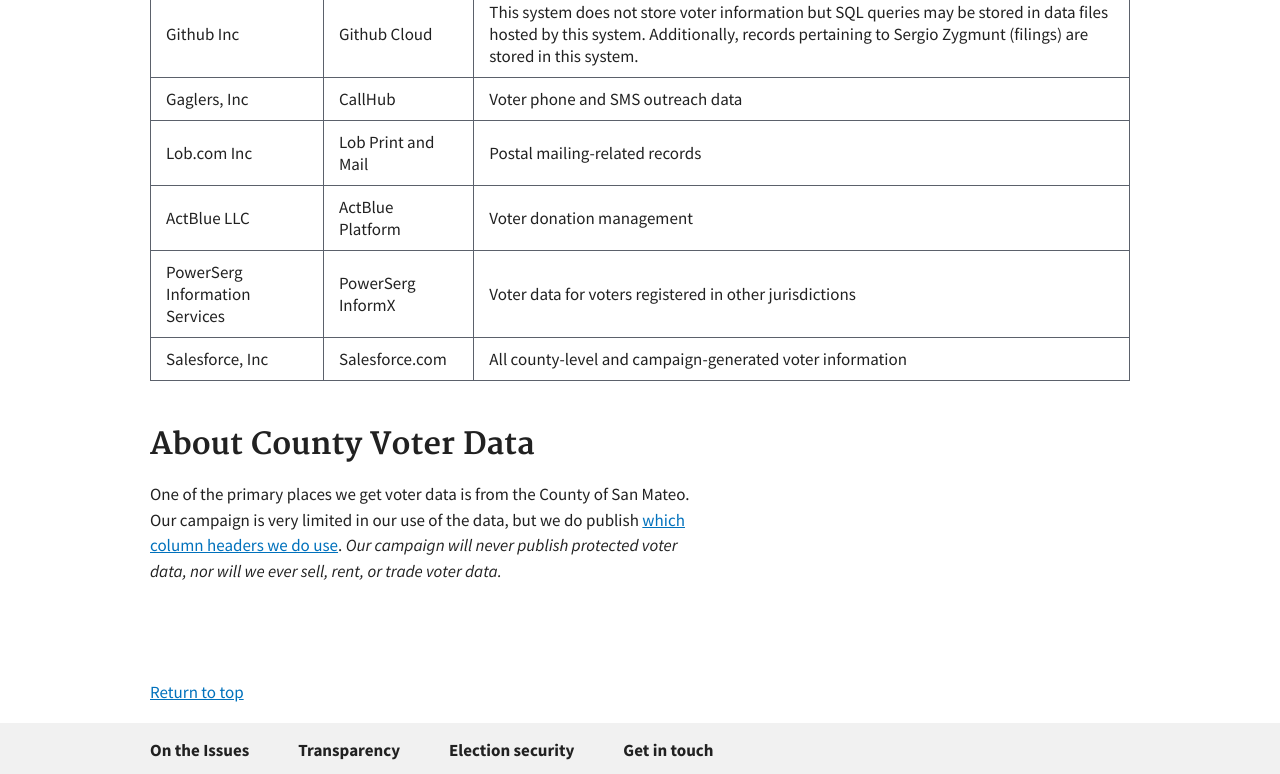
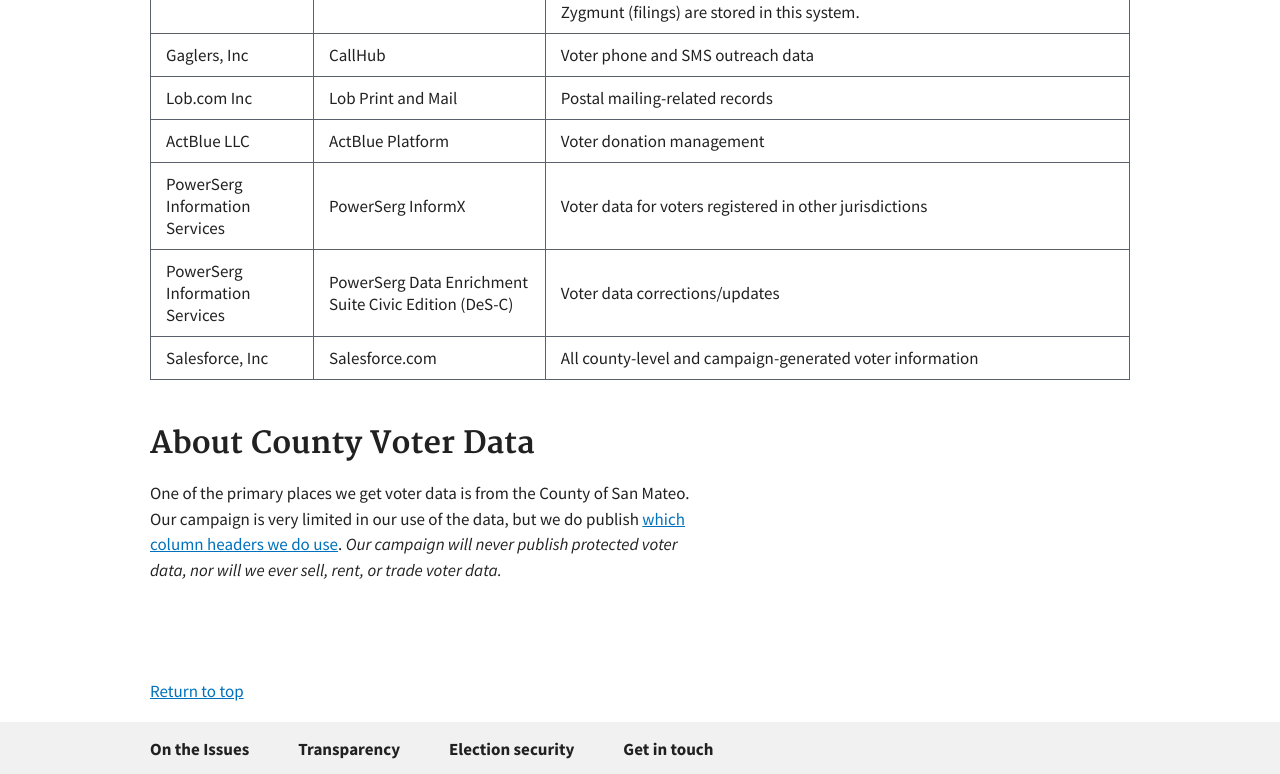
Before and after one commit to sergiozygmunt/sergio-for-city-council, a Jekyll site: the page built from demo/voter-data.md, in a window 1280 px wide and 900 px high, scrolled down 1114 px, cut to the strip 0-774 px from the top of the window. Built offline with Jekyll 4.4.1, drawn with Linux system fonts in a browser that asks for light colours.

Commit message:
Add DeS-C

```diff
--- a/demo/voter-data.md
+++ b/demo/voter-data.md
@@ -26,6 +26,7 @@
 | Lob.com Inc   | Lob Print and Mail | Postal mailing-related records |
 | ActBlue LLC   | ActBlue Platform | Voter donation management |
 | PowerSerg Information Services   | PowerSerg InformX | Voter data for voters registered in other jurisdictions |
+| PowerSerg Information Services   | PowerSerg Data Enrichment Suite Civic Edition (DeS-C) | Voter data corrections/updates |
 | Salesforce, Inc   | Salesforce.com | All county-level and campaign-generated voter information |
 
 ## About County Voter Data
```
